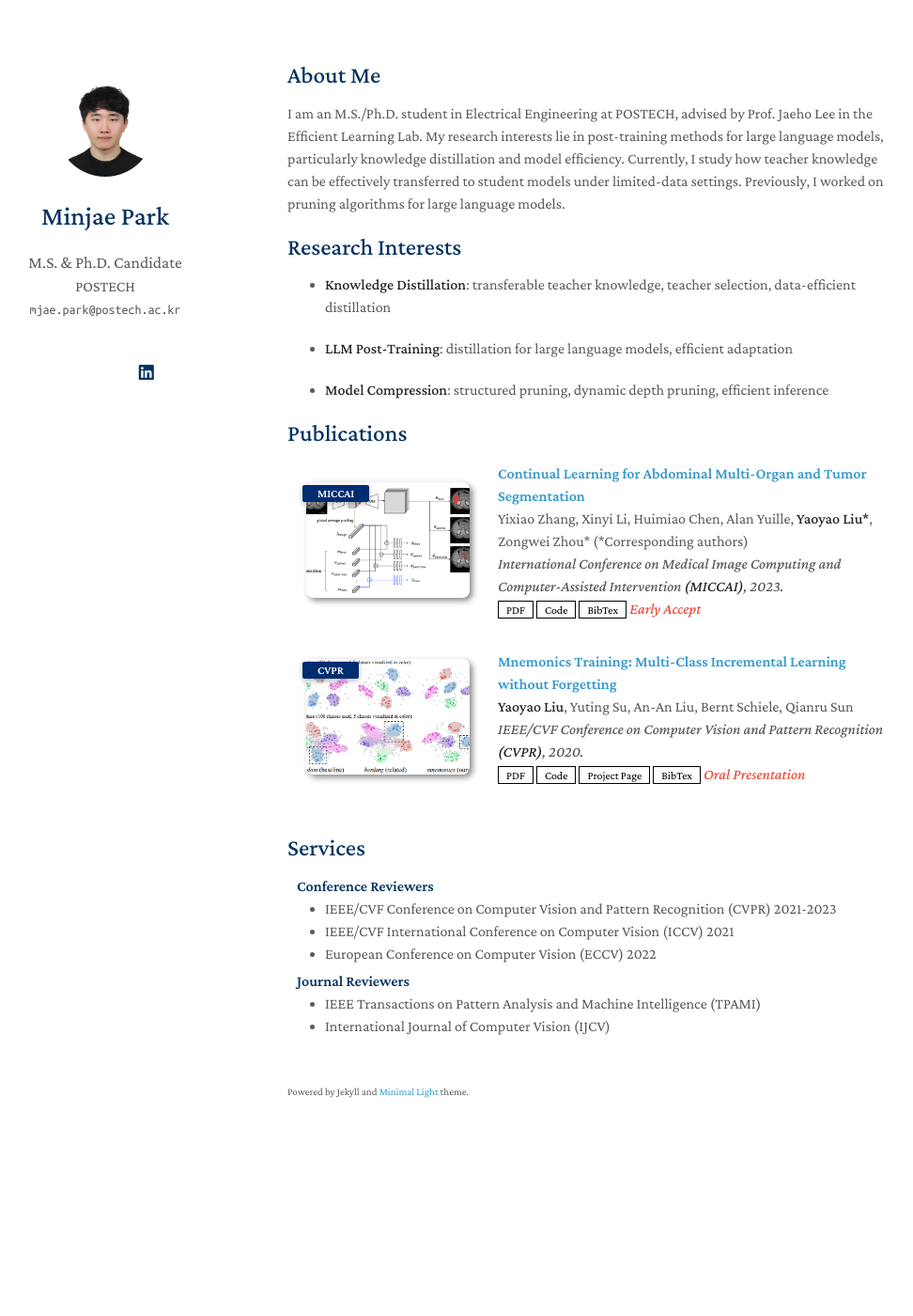
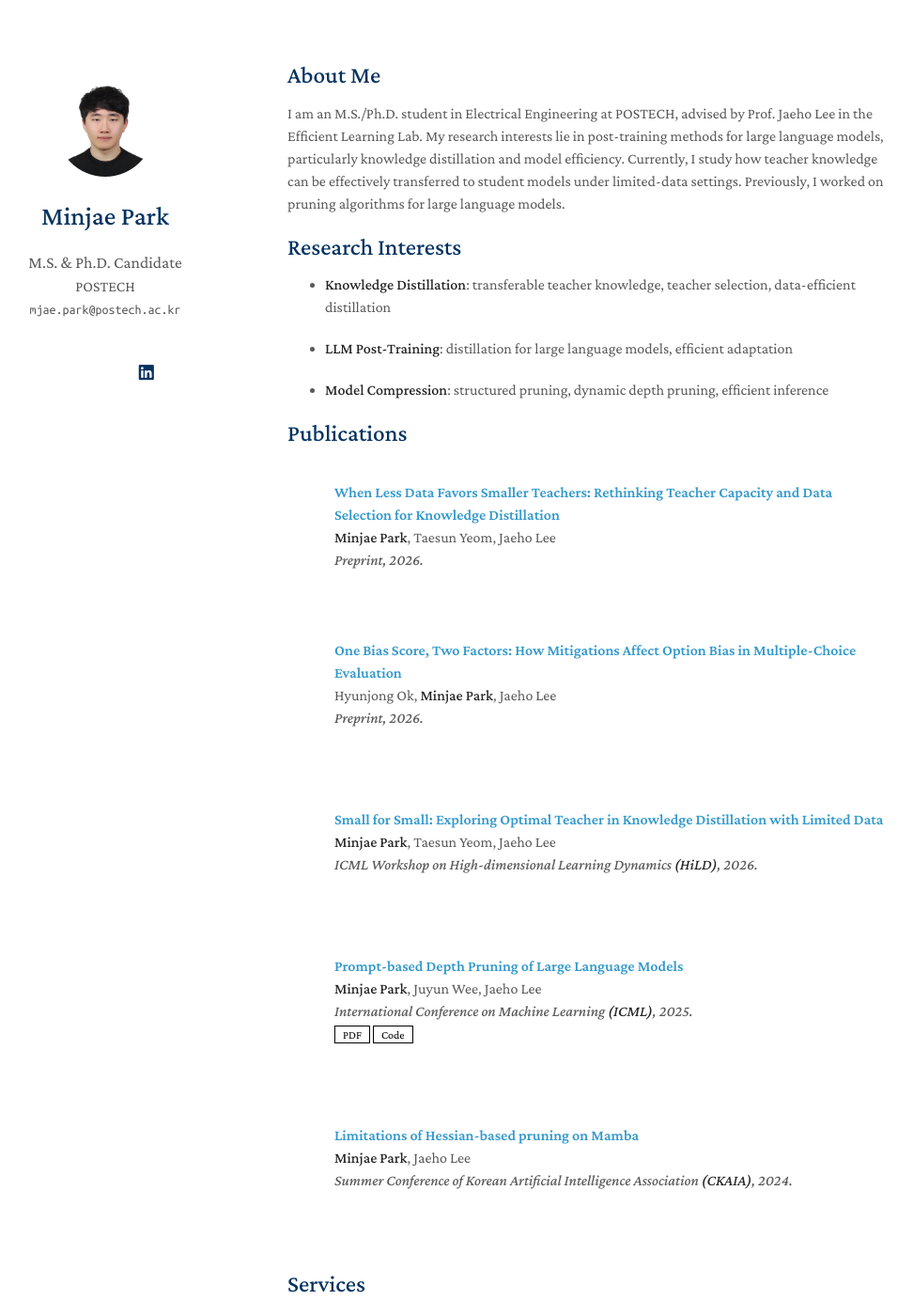
Before and after one commit to mjae-park/mjae-park.github.io, a Jekyll site: the page built from index.md, in a window 1280 px wide and 1400 px high. Shown: the whole window at 94% size, without its empty margins (164-1136 px from the left). Built offline with Jekyll 4.4.1, drawn with Linux system fonts in a browser that asks for light colours; a style sheet for code colours, icons or effects is not loaded; our own code applies the rules of GitHub Pages for plain Markdown files.

Commit message:
Update publications with new entries and remove old ones
Added new publications and removed outdated entries.

```diff
--- a/_data/publications.yml
+++ b/_data/publications.yml
@@ -1,22 +1,28 @@
 main:
+  - title: "When Less Data Favors Smaller Teachers: Rethinking Teacher Capacity and Data Selection for Knowledge Distillation"
+    authors: "<strong>Minjae Park</strong>, Taesun Yeom, Jaeho Lee"
+    conference_short: Preprint
+    conference: "Preprint, 2026."
 
-  - title: Continual Learning for Abdominal Multi-Organ and Tumor Segmentation
-    authors: Yixiao Zhang, Xinyi Li, Huimiao Chen, Alan Yuille, <strong>Yaoyao Liu*</strong>, Zongwei Zhou* (*Corresponding authors)
-    conference_short: MICCAI
-    conference: International Conference on Medical Image Computing and Computer-Assisted Intervention <strong>(MICCAI)</strong>, 2023.
-    pdf: https://arxiv.org/pdf/2306.00988.pdf
-    code: https://github.com/MrGiovanni/ContinualLearning
-    bibtex: https://bib.yliu.me/MICCAI23.txt
-    image: ./assets/img/teaser_example_2.png
-    notes: Early Accept
+  - title: "One Bias Score, Two Factors: How Mitigations Affect Option Bias in Multiple-Choice Evaluation"
+    authors: "Hyunjong Ok, <strong>Minjae Park</strong>, Jaeho Lee"
+    conference_short: Preprint
+    conference: "Preprint, 2026."
 
-  - title: "Mnemonics Training: Multi-Class Incremental Learning without Forgetting"
-    authors: <strong>Yaoyao Liu</strong>, Yuting Su, An-An Liu, Bernt Schiele, Qianru Sun
-    conference_short: CVPR
-    conference: IEEE/CVF Conference on Computer Vision and Pattern Recognition <strong>(CVPR)</strong>, 2020.
-    pdf: https://arxiv.org/pdf/2002.10211.pdf
-    code: https://github.com/yaoyao-liu/class-incremental-learning/tree/main/mnemonics-training
-    page: https://class-il.mpi-inf.mpg.de/mnemonics/
-    bibtex: https://class-il.mpi-inf.mpg.de/mnemonics/
-    notes: Oral Presentation
-    image: ./assets/img/teaser_example.png
+  - title: "Small for Small: Exploring Optimal Teacher in Knowledge Distillation with Limited Data"
+    authors: "<strong>Minjae Park</strong>, Taesun Yeom, Jaeho Lee"
+    conference_short: HiLD
+    conference: "ICML Workshop on High-dimensional Learning Dynamics <strong>(HiLD)</strong>, 2026."
+
+  - title: "Prompt-based Depth Pruning of Large Language Models"
+    authors: "<strong>Minjae Park</strong>, Juyun Wee, Jaeho Lee"
+    conference_short: ICML
+    conference: "International Conference on Machine Learning <strong>(ICML)</strong>, 2025."
+    pdf: https://arxiv.org/abs/2502.04348
+    code: https://github.com/tada0347/PuDDing
+    project: https://jwee01.github.io/PuDDing/
+
+  - title: "Limitations of Hessian-based pruning on Mamba"
+    authors: "<strong>Minjae Park</strong>, Jaeho Lee"
+    conference_short: CKAIA
+    conference: "Summer Conference of Korean Artificial Intelligence Association <strong>(CKAIA)</strong>, 2024."
```
